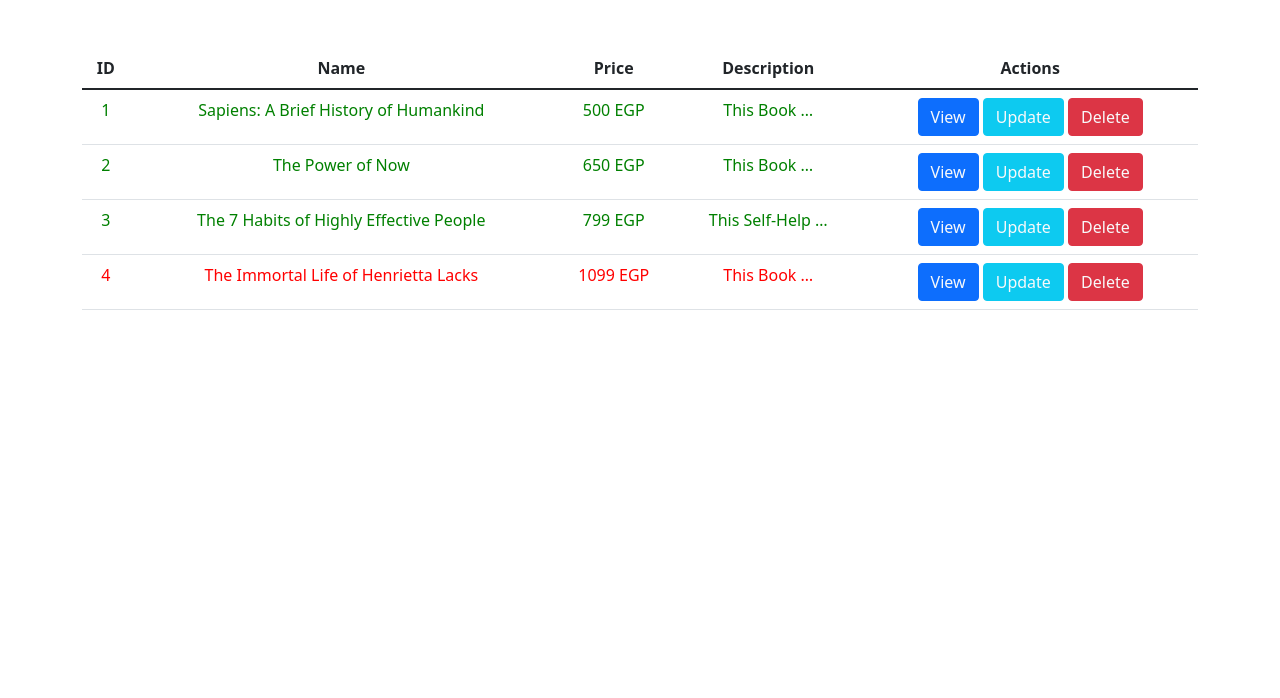
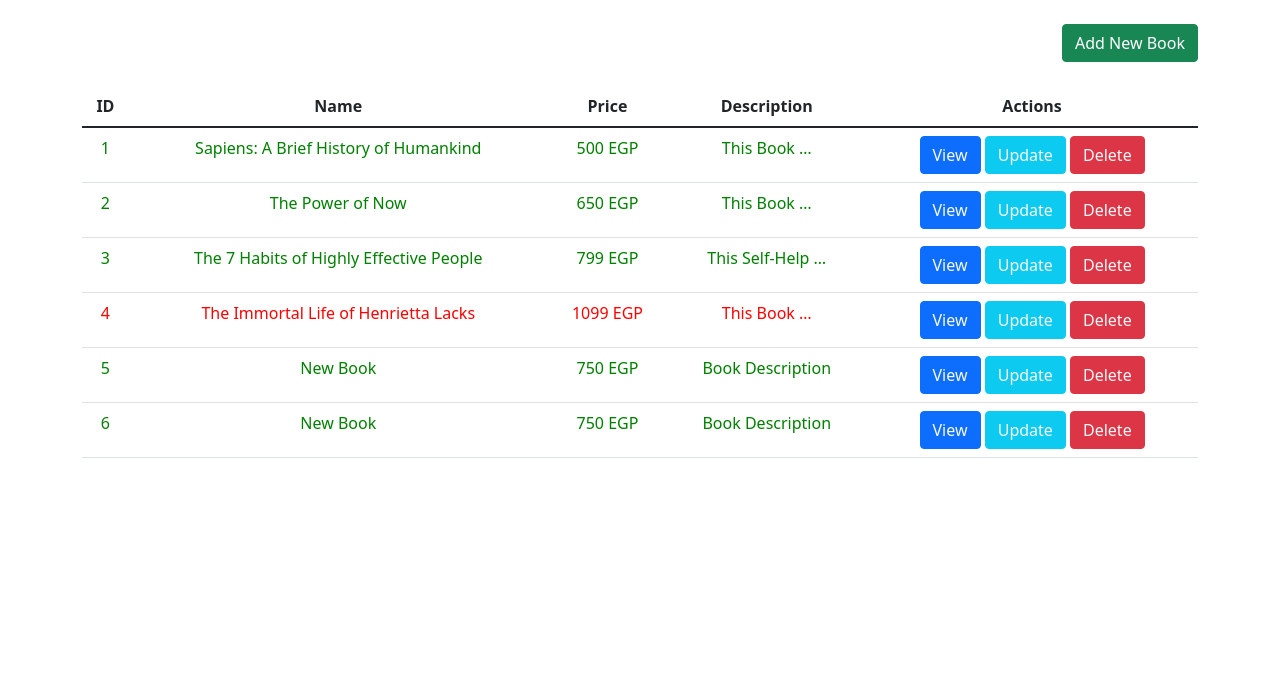
Before and after one commit to Mariam-Mokhtar/Django_ITI, a Django app: page /books_list/ in a window 1280 px wide. Shown: the part 62-760 px from the top of the page. Run offline with Django 4.2, Linux system fonts and the light colour scheme.

Commit message:
Add a new Book

```diff
--- a/Lab1/BookStore/templates/books/books_list.html
+++ b/Lab1/BookStore/templates/books/books_list.html
@@ -9,7 +9,7 @@
 {% block main-content %}
 <div class="container" style="height: 90vh;">
     <div class="d-flex text-center my-4 justify-content-end ">
-        {% comment %} <a class="btn btn-success" href="{% url 'book-add' %}">Add New Book</a> {% endcomment %}
+        <a class="btn btn-success" href="{% url 'books:book_add' %}">Add New Book</a>
     </div>
 
     <table class="container table table-condensed text-center">
--- a/Lab1/BookStore/urls.py
+++ b/Lab1/BookStore/urls.py
@@ -1,5 +1,5 @@
 from django.urls import path
-from .views import index, books_list,book_details,book_delete,book_update
+from .views import index, books_list,book_details,book_delete,book_update,book_add
 
 app_name = 'books'
 
@@ -8,5 +8,7 @@ urlpatterns = [
     path('books_list/', books_list, name="books_list"),
     path('book_details/<int:book_id>', book_details, name="book_details"),
     path('book_delete/<int:task_id>', book_delete, name="book_delete"),
-    path('book_update/<int:task_id>', book_update, name="book_update")
+    path('book_update/<int:task_id>', book_update, name="book_update"),
+    path('book_add/', book_add, name="book_add")
+
 ]
--- a/Lab1/BookStore/views.py
+++ b/Lab1/BookStore/views.py
@@ -76,3 +76,15 @@ def book_update(request, **kwargs):
         if book == book_object:
             book['name'] = f"Update {book_object['name']}"
     return redirect('books:books_list')
+
+def book_add(request):
+    new_index = max(book['index'] for book in My_Books) + 1
+    new_book = {
+        'index': new_index,
+        'id': new_index + 1,
+        'name':"New Book",
+        'price': 750,
+        'description': "Book description",
+    }
+    My_Books.append(new_book)
+    return redirect('books:books_list')
```
